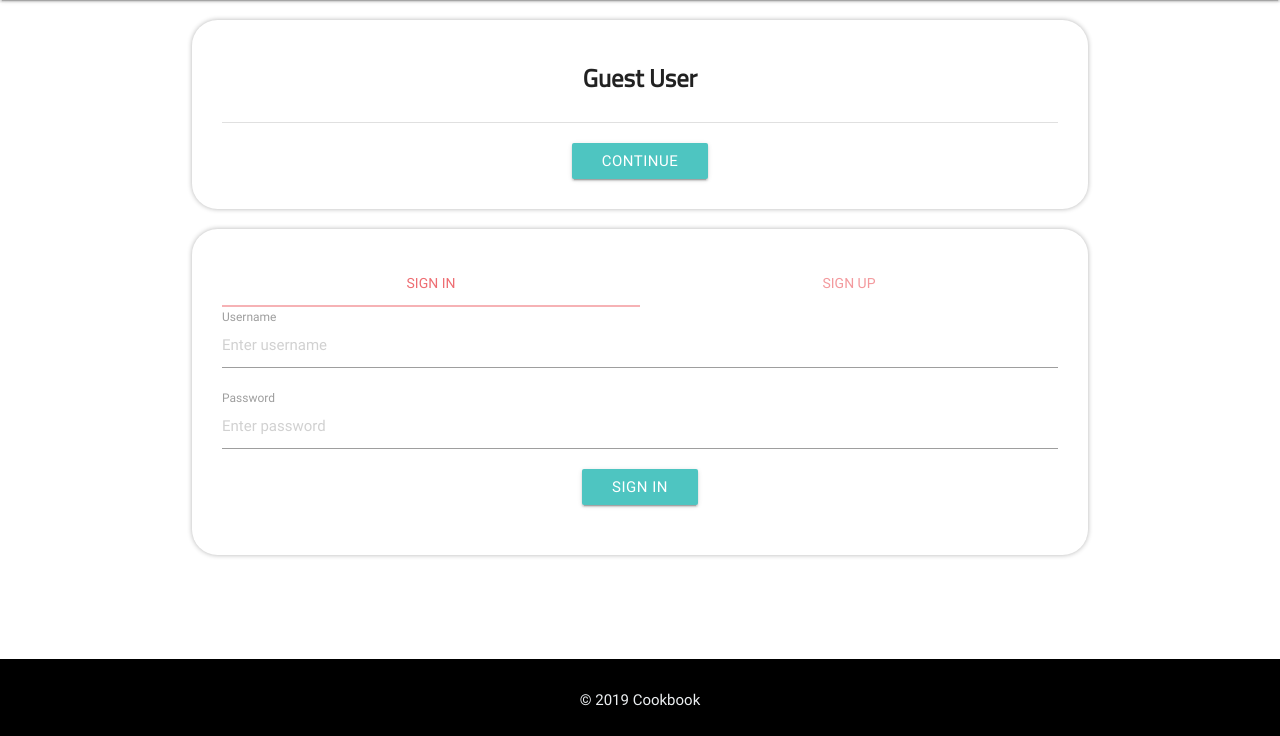
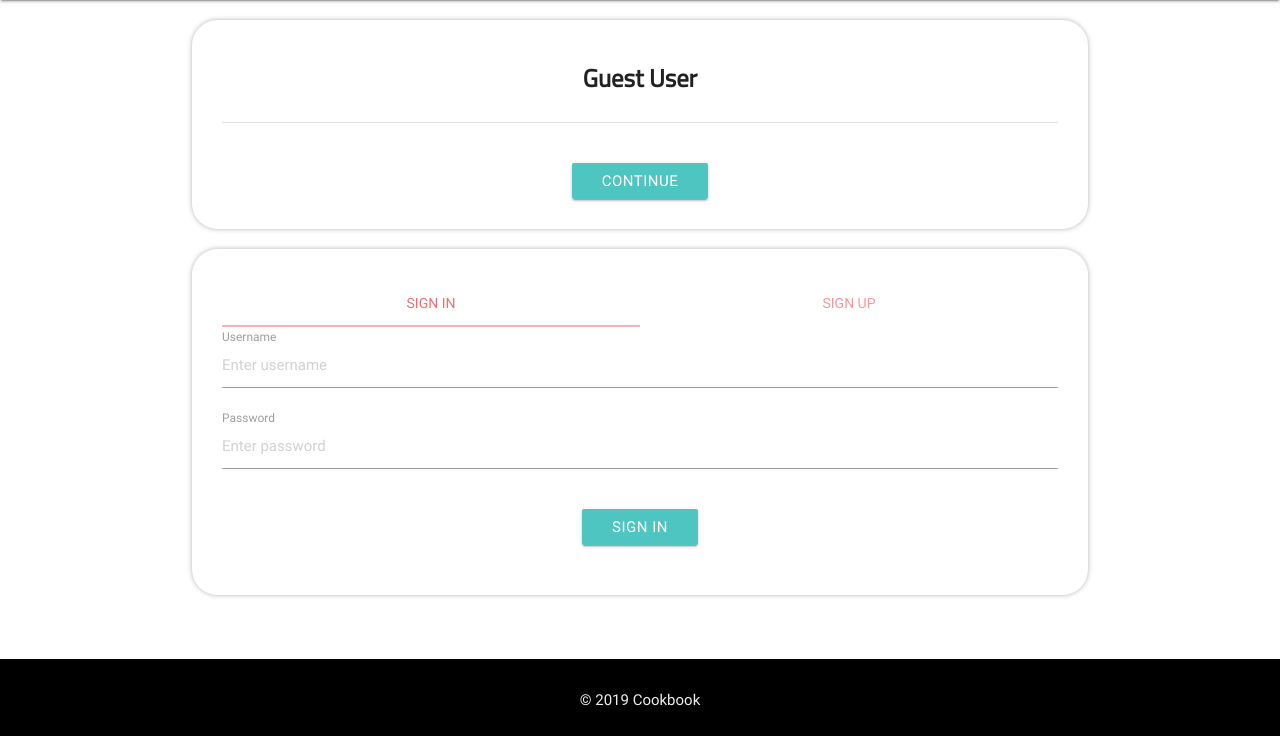
Before and after one commit to pramcistudent/cookbook-project3, a Flask app: page / in a window 1280 px wide. Shown: the part 64-800 px from the top of the page. Run offline with Flask 2, Linux system fonts and the light colour scheme; some libraries are stand-ins or nearby versions; some web fonts are replaced.

Commit message:
Refactored css and html of index.html page

```diff
--- a/static/css/style.css
+++ b/static/css/style.css
@@ -54,6 +54,9 @@ nav .brand-logo {
 /*----- BUTTON -----*/
 .btn {
     background-color: #4ec5c1;
+}
+.btn-spacing {
+    margin-top: 20px;
 }
 .disabled {
     pointer-events: none !important;
@@ -121,6 +124,9 @@ nav .brand-logo {
 .list-item-height {
     margin-top: 15px;
 }
+.results-display {
+    margin-bottom: 0;
+}
 
 /*----- Footer -----*/
 .page-footer {
--- a/templates/index.html
+++ b/templates/index.html
@@ -8,6 +8,7 @@
     <title>Cookbook</title>
 </head>
 <body>
+
     <!-- Header section -->
     <header>
         <div class="navbar-fixed">
@@ -20,7 +21,10 @@
             </nav>
         </div>
     </header>
+
+    <!-- Main section -->
     <main>
+
         <!-- Alert messages -->
         <div class="container">
             {% if success == True %}
@@ -31,22 +35,24 @@
                 <p class="red-text text-darken-4">Login failed. Incorrect username or/and password. Please try again.</p>
             {% endif %}
         </div>
+
         <!-- Guest user -->
         <div class="container">
             <div class="section">
                 <h5 class="heading center">Guest User</h5>
                 <div class="divider"></div>
                 <div class="center">
-                    <a href="{{url_for('guest_user')}}" class="btn waves-effect waves-light" type="submit">Continue</a>
+                    <a href="{{url_for('guest_user')}}" class="btn btn-spacing waves-effect waves-light" type="submit">Continue</a>
                 </div>
             </div>
         </div>
+
         <!-- Sign In / Sign Up -->
         <div class="container container-width container-spacing">
             <div class="section">
                 <div class="row">
                     <!-- Form tabs -->
-                    <div class="col s12 form-tabs">
+                    <div class="col s12 tabs-spacing">
                         <ul class="tabs">
                             <li class="tab col s6"><a class="active" href="#sign-in">Sign In</a></li>
                             <li class="tab col s6"><a href="#sign-up">Sign Up</a></li>
@@ -63,7 +69,7 @@
                                 <input placeholder="Enter password" name="password" type="text" class="validate" required>
                                 <label>Password</label>
                             </div>
-                            <button class="btn waves-effect waves-light" type="submit">Sign In</button>
+                            <button class="btn btn-spacing waves-effect waves-light" type="submit">Sign In</button>
                         </form>
                     </div>
                     <!-- Sign up form -->
@@ -81,7 +87,7 @@
                                 <input placeholder="Enter password" name="password" type="text" class="validate" required>
                                 <label>Password</label>
                             </div>
-                            <button class="btn waves-effect waves-light" type="submit">Sign Up</button>
+                            <button class="btn btn-spacing waves-effect waves-light" type="submit">Sign Up</button>
                         </form>
                     </div>
                 </div>
@@ -94,6 +100,7 @@
         <p class="center"> © 2019 Cookbook</p>
     </footer>
 
+    <!-- Scripts -->
     <script src="https://cdnjs.cloudflare.com/ajax/libs/jquery/3.3.1/jquery.min.js"></script>
     <script src="https://cdnjs.cloudflare.com/ajax/libs/materialize/0.100.2/js/materialize.min.js"></script>
 </body>
```
